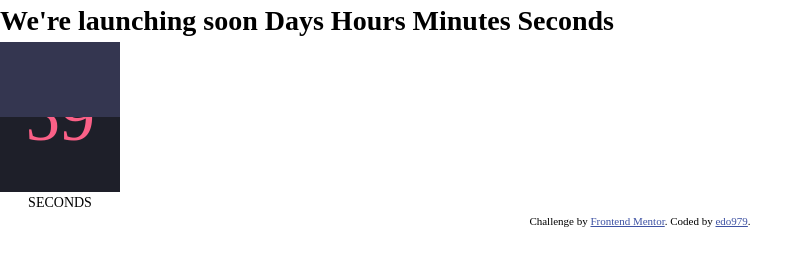
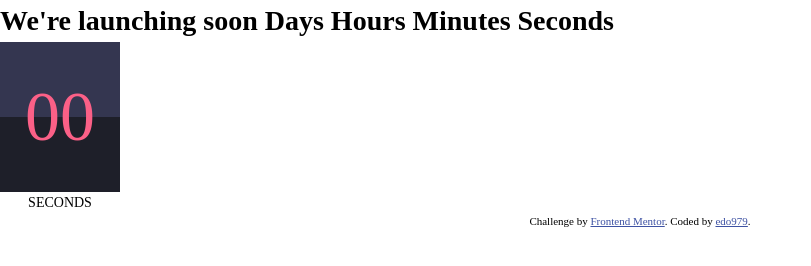
Before and after one commit to edo979/launch-countdown-timer-main, a website built with Vite: page index.html in a window 1280 px wide. Shown: the whole page, without its empty margins (0-811 px from the left). Built offline with nearby package versions, Linux system fonts and the light colour scheme.

Commit message:
basic card fliping

```diff
--- a/index.html
+++ b/index.html
@@ -30,10 +30,19 @@
       <section class="timer">
         <div class="timer_card">
           <div class="timer_number" data-timer="seconds">
-            <div class="timer_number-top"></div>
+            <div class="timer_number-top flip-card">
+              <div class="flip-card_inner">
+                <div class="flip-card_front">
+                  <p>00</p>
+                </div>
+                <div class="flip-card_back">
+                  <p>59</p>
+                </div>
+              </div>
+            </div>
 
             <div class="timer_number-bottom">
-              <p>59</p>
+              <p>00</p>
             </div>
           </div>
 
--- a/scss/components/_timer.scss
+++ b/scss/components/_timer.scss
@@ -6,8 +6,6 @@
 
     width: 120px;
     height: 150px;
-
-    overflow: hidden;
 
     font-size: var(--fs-800);
     color: $Soft-red;
@@ -18,37 +16,27 @@
     &-bottom {
       position: absolute;
 
-      overflow: hidden;
-
       p {
         position: absolute;
         left: 50%;
         transform: translateX(-50%);
-        top: 40px;
       }
     }
 
     &-top {
       inset: 0 0 50% 0;
-
-      background-color: $Dark-desaturated-blue;
-      z-index: 3;
     }
 
     &-bottom {
-      inset: 0;
+      inset: 50% 0 0 0;
+      z-index: 2;
+
+      overflow: hidden;
+
       background-color: $Very-dark-blue-400;
-      z-index: 2;
-    }
 
-    &.flip {
-      .timer_number-top {
-        z-index: 1;
-      }
-
-      .timer_number-bottom {
-        z-index: 2;
-        animation: flip 0.3s ease-in;
+      p {
+        top: -35px;
       }
     }
 
@@ -74,14 +62,46 @@
   }
 }
 
-.card-top {
-  transform-origin: bottom center;
-  transform: rotateX(0deg);
+.flip-card {
+  &_inner {
+    position: relative;
+    width: 100%;
+    height: 100%;
 
-  // -webkit-backface-visibility: hidden;
-  // backface-visibility: hidden;
+    transform-style: preserve-3d;
+    transform-origin: bottom center;
+    transform: rotateX(0deg);
 
-  &--back {
-    transform: rotateY(180deg);
+    z-index: 5;
+  }
+
+  &_back,
+  &_front {
+    position: absolute;
+    width: 100%;
+    height: 100%;
+
+    -webkit-backface-visibility: hidden;
+    backface-visibility: hidden;
+
+    overflow: hidden;
+  }
+
+  &_front {
+    background-color: $Dark-desaturated-blue;
+
+    p {
+      top: 40px;
+    }
+  }
+
+  &_back {
+    transform: rotateX(180deg);
+
+    background-color: $Very-dark-blue-400;
+
+    p {
+      top: -35px;
+    }
   }
 }
```
